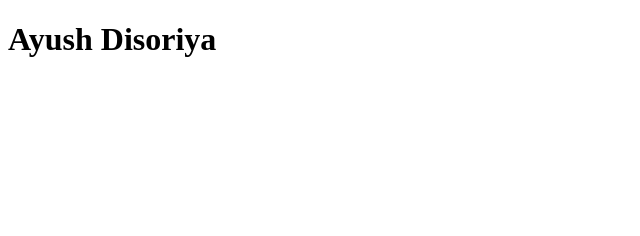
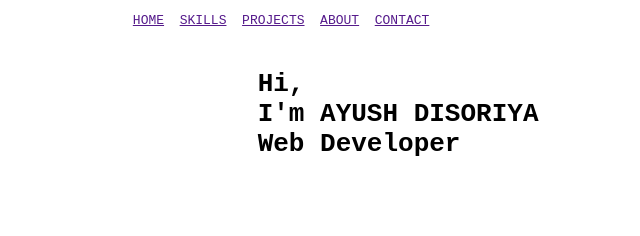
Before and after one commit to AYUSH-DISORIYA/My-Portfolio, a plain HTML site: page index.html in a window 1280 px wide. Shown: the whole page, without its empty margins (0-640 px from the left). Drawn offline with Linux system fonts and the light colour scheme.

Commit message:
Add navigation bar and Heading

```diff
--- a/index.html
+++ b/index.html
@@ -3,9 +3,28 @@
 <head>
     <meta charset="UTF-8">
     <meta name="viewport" content="width=device-width, initial-scale=1.0">
-    <title>Document</title>
+    <title>AYUSH PORTFOLIO</title>
 </head>
 <body>
-    <h1>Ayush Disoriya</h1>
+    <header>
+        <nav>
+            <pre>
+                <a href="">HOME</a>  <a href="">SKILLS</a>  <a href="">PROJECTS</a>  <a href="">ABOUT</a>  <a href="">CONTACT</a>
+            </pre>
+        </nav>
+    </header>
+    <div>
+        <h1>
+            <pre>
+                Hi,
+                I'm AYUSH DISORIYA
+                Web Developer
+            </pre>
+
+            </h1>
+        <img src="" alt="">
+    </div>
+    <footer></footer>
+
 </body>
 </html>
```
